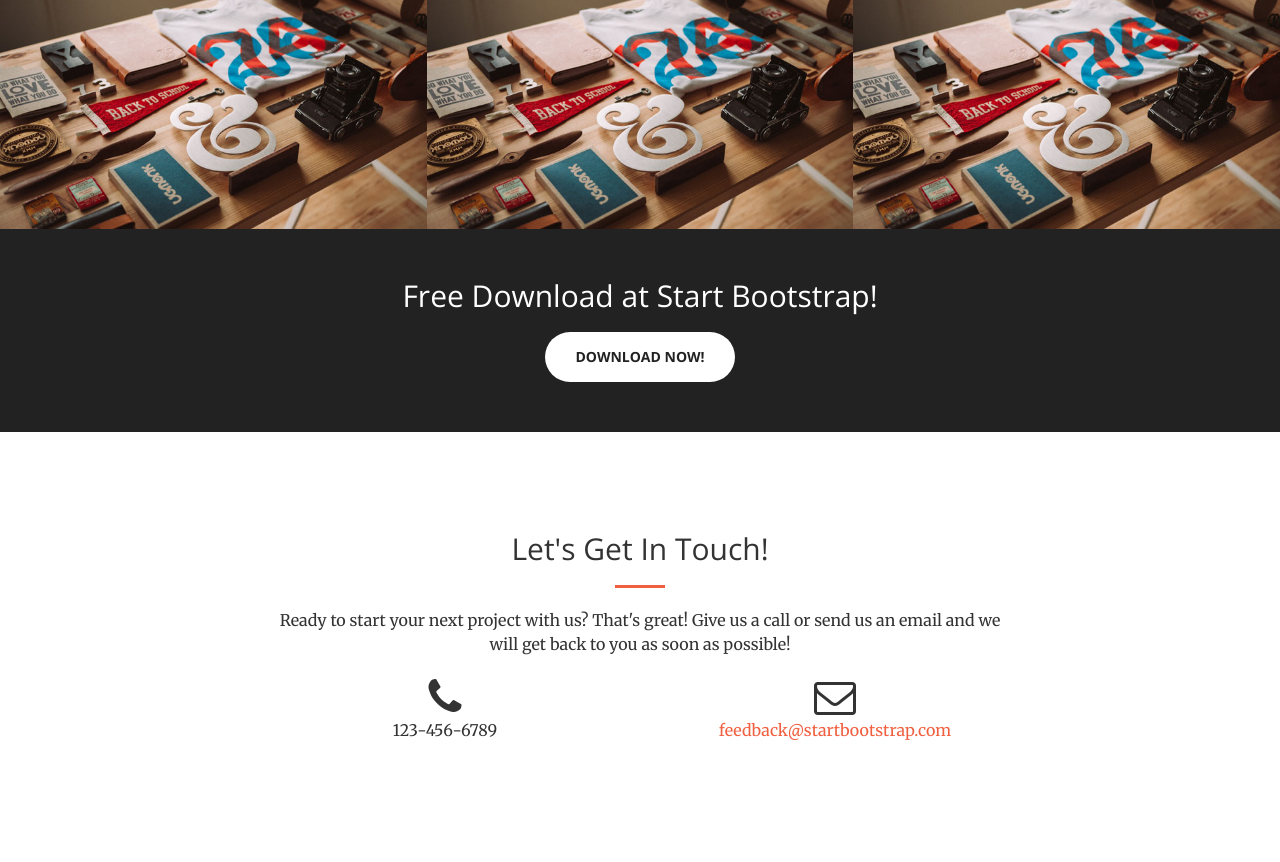
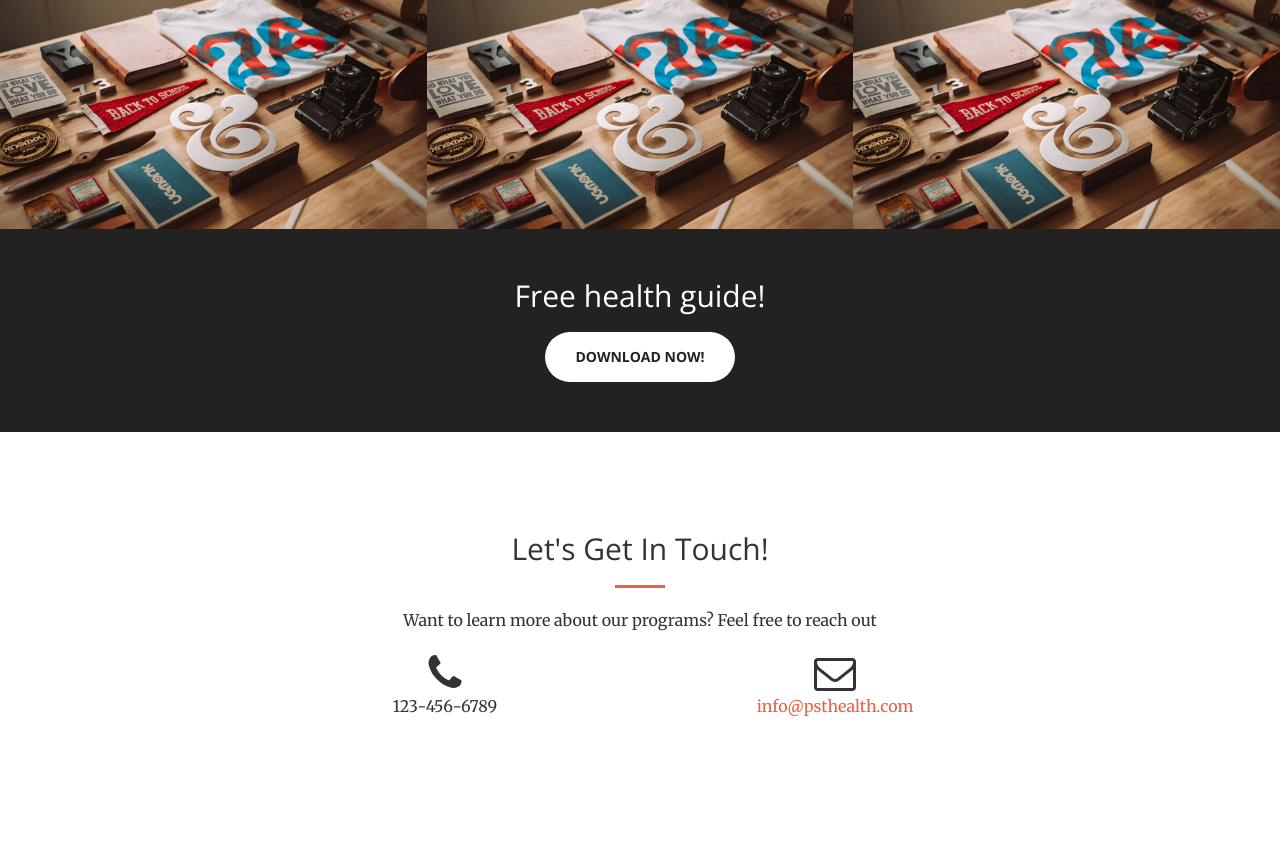
Before and after one commit to Melshaabiny/pstHealth, a Django app: page / in a window 1280 px wide. Shown: the part 1857-2719 px from the top of the page. After the commit the page ends 2573 px from the top, so only its background shows below. Run offline with Django 3.2, Linux system fonts and the light colour scheme; some libraries are stand-ins or nearby versions.

Commit message:
changed some text on homepage

```diff
--- a/pstHealth/templates/pstHealth/index.html
+++ b/pstHealth/templates/pstHealth/index.html
@@ -239,8 +239,8 @@
     <aside class="bg-dark">
         <div class="container text-center">
             <div class="call-to-action">
-                <h2>Free Download at Start Bootstrap!</h2>
-                <a href="http://startbootstrap.com/template-overviews/creative/" class="btn btn-default btn-xl sr-button">Download Now!</a>
+                <h2>Free health guide!</h2>
+                <a href="#" class="btn btn-default btn-xl sr-button">Download Now!</a>
             </div>
         </div>
     </aside>
@@ -251,7 +251,7 @@
                 <div class="col-lg-8 col-lg-offset-2 text-center">
                     <h2 class="section-heading">Let's Get In Touch!</h2>
                     <hr class="primary">
-                    <p>Ready to start your next project with us? That's great! Give us a call or send us an email and we will get back to you as soon as possible!</p>
+                    <p>Want to learn more about our programs? Feel free to reach out</p>
                 </div>
                 <div class="col-lg-4 col-lg-offset-2 text-center">
                     <i class="fa fa-phone fa-3x sr-contact"></i>
@@ -259,7 +259,7 @@
                 </div>
                 <div class="col-lg-4 text-center">
                     <i class="fa fa-envelope-o fa-3x sr-contact"></i>
-                    <p><a href="mailto:your-email@your-domain.com">feedback@startbootstrap.com</a></p>
+                    <p><a href="mailto:your-email@your-domain.com">info@psthealth.com</a></p>
                 </div>
             </div>
         </div>
```
Also changed, not shown: 2 other files.
